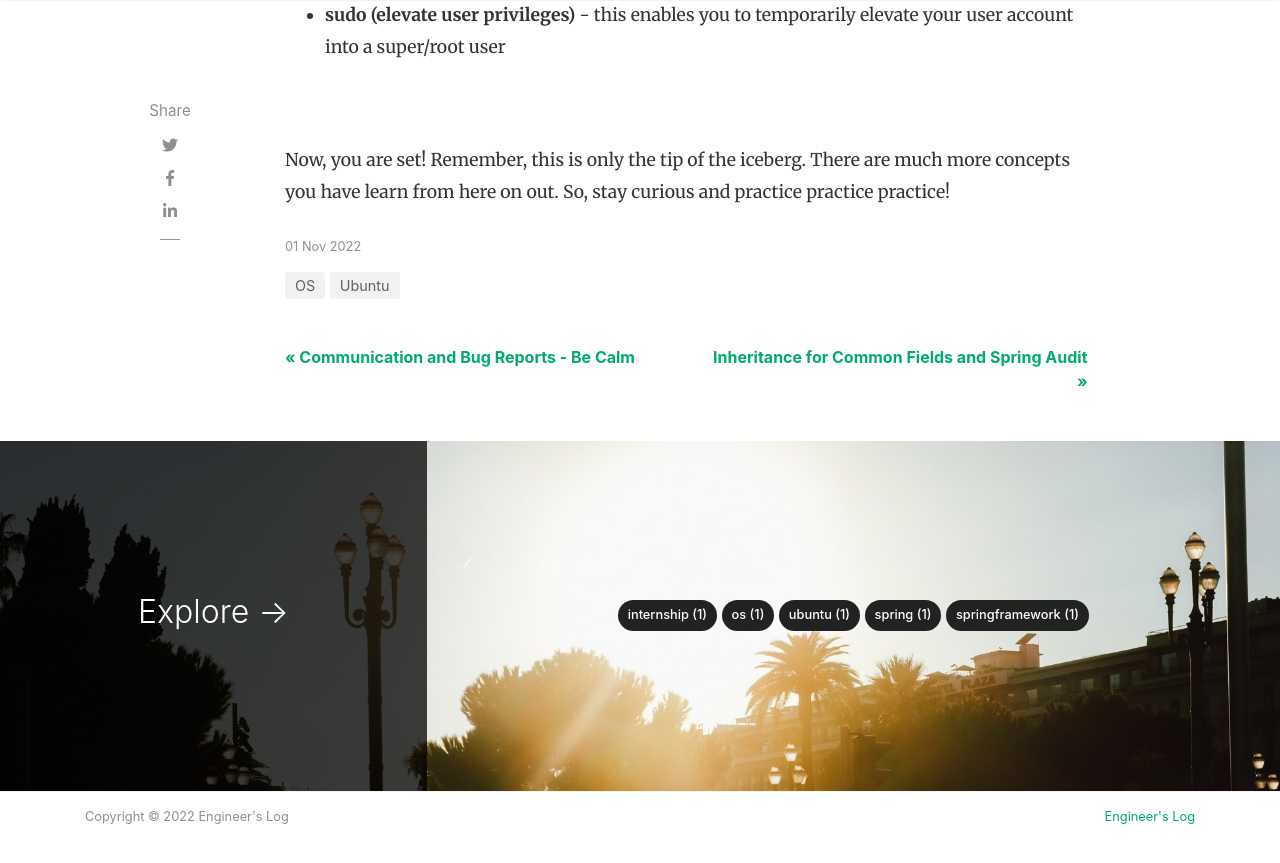
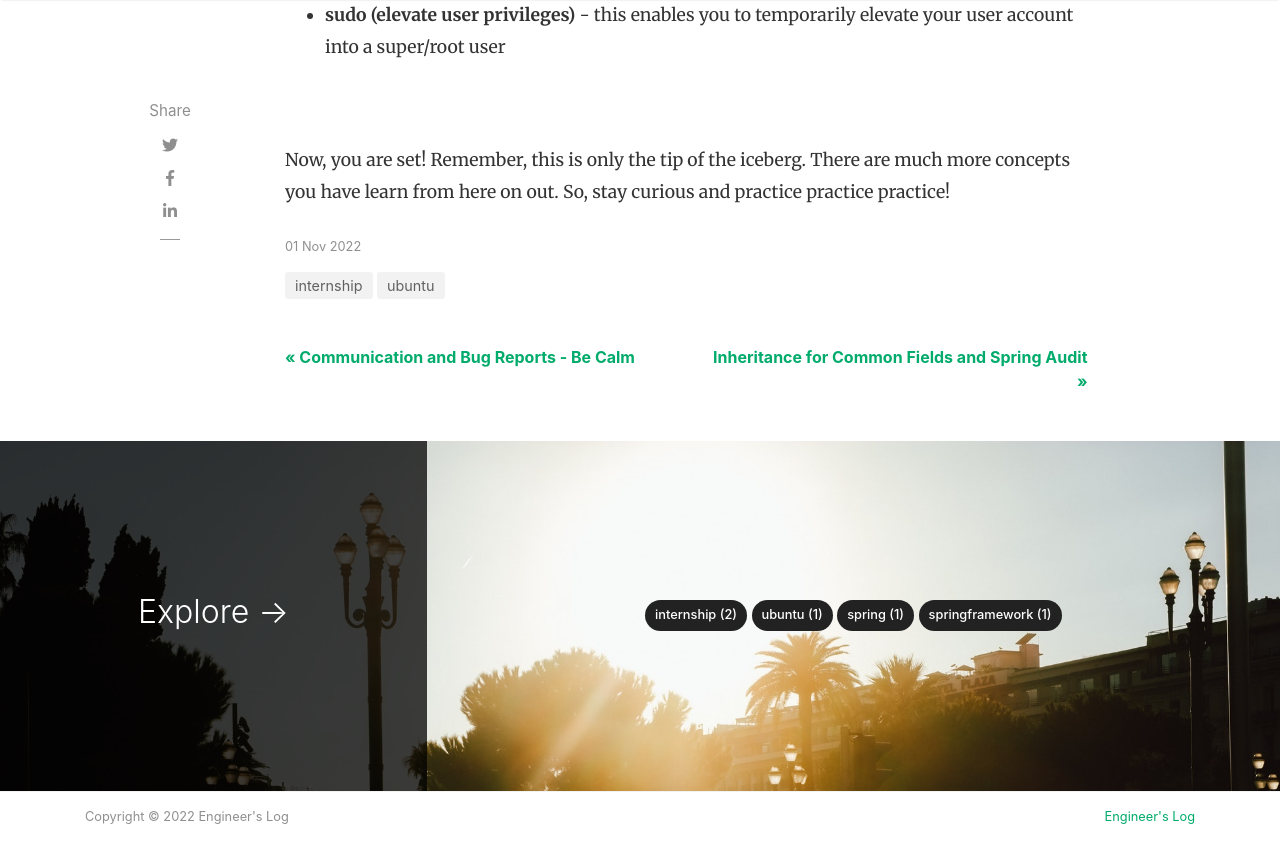
Before and after one commit to ardiesan/ntrnph23b, a Jekyll site: the page built from _posts/2022-11-01-first-things-to-do-after-switching-os-windows-to-ubuntu.md, in a window 1280 px wide and 900 px high, scrolled down 2275 px. Shown: the top 863 px of the window. Built offline with Jekyll 4.4.1, drawn with Linux system fonts in a browser that asks for light colours; nearby versions of some CDN libraries; comment, search, counter and statistics services are not loaded.

Commit message:
Recategorized post

```diff
--- a/_posts/2022-11-01-first-things-to-do-after-switching-os-windows-to-ubuntu.md
+++ b/_posts/2022-11-01-first-things-to-do-after-switching-os-windows-to-ubuntu.md
@@ -3,8 +3,8 @@ layout: post
 title: "First things to do after switching OS - Windows to Ubuntu"
 author: nsagnoy
 categories:
-- OS
-- Ubuntu
+- internship
+- ubuntu
 ---
 
 Congrats on successfully installing Ubuntu! The installation was pretty easy, isn't it? Well, not to rain on your parade, there are still a tad bit of things you need to know and set up in order to fully enjoy your newly installed Linux distro. No need to worry. I've got it covered.
```
